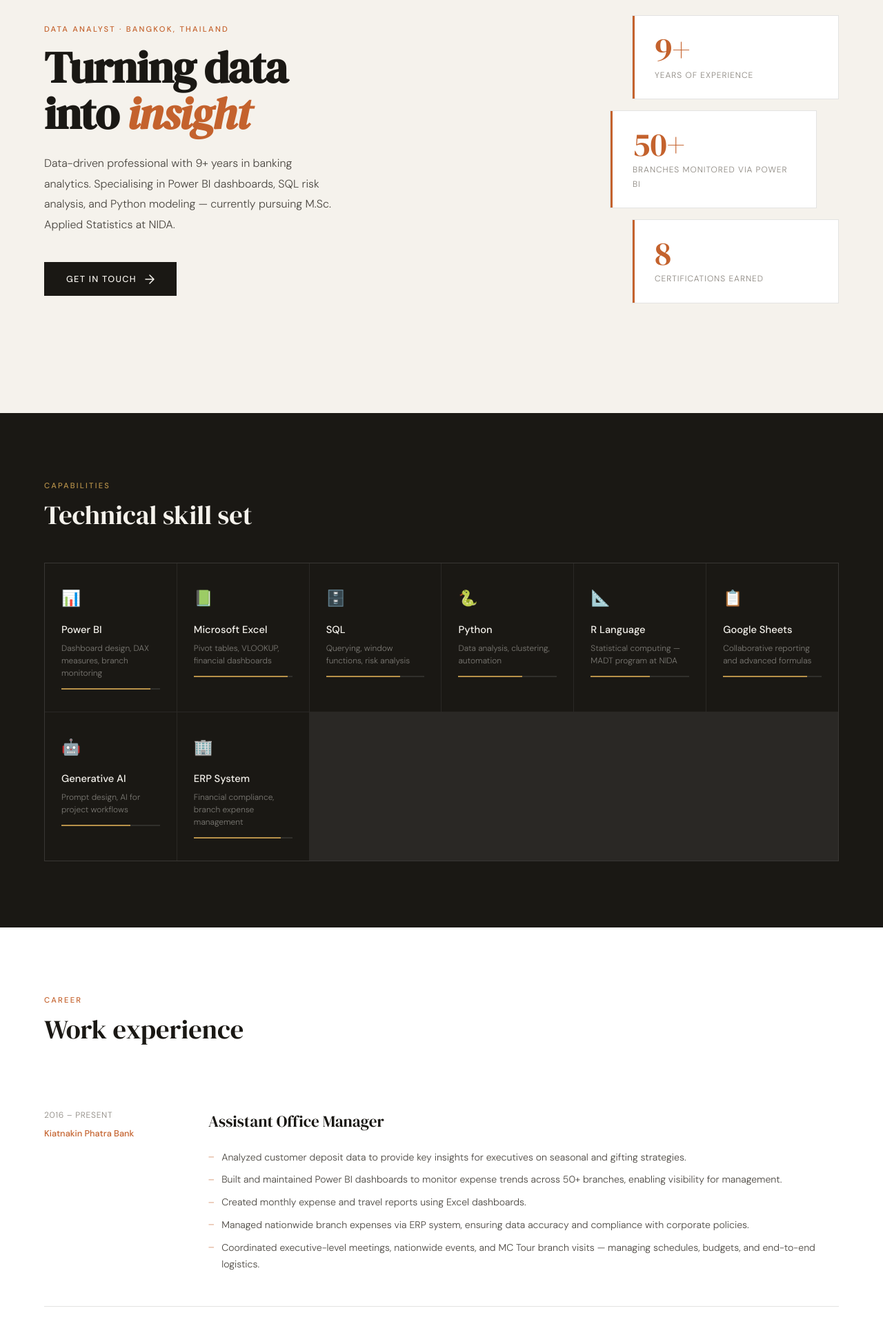
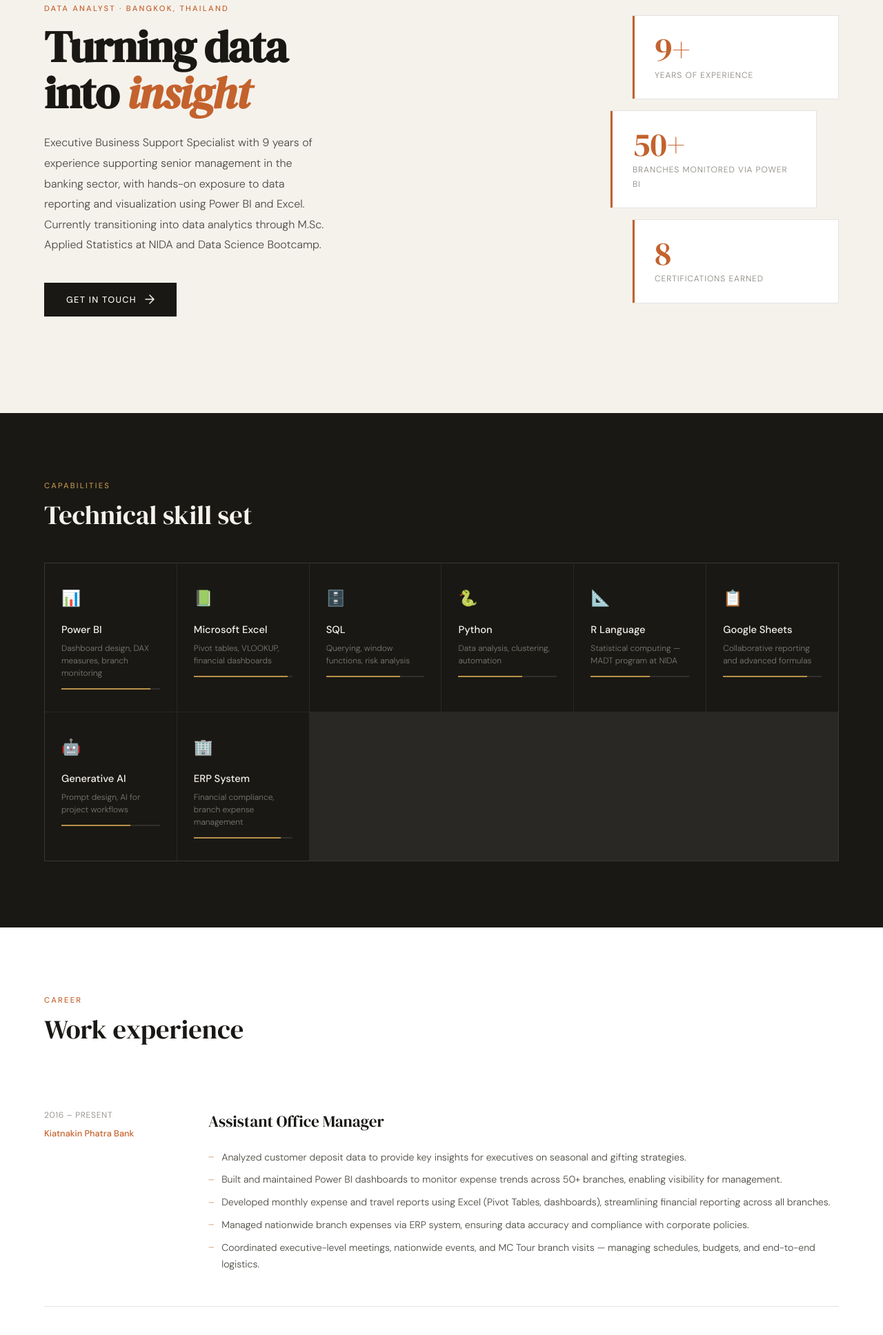
Before and after one commit to Fahjnp/portfolio, a plain HTML site: page index.html in a window 1280 px wide. Shown: the part 201-2137 px from the top of the page at 69% size. Drawn offline with Linux system fonts and the light colour scheme.

Commit message:
index.html

```diff
--- a/index.html
+++ b/index.html
@@ -120,7 +120,7 @@ footer{padding:2rem 4rem;border-top:.5px solid var(--line);display:flex;justify-
   <div class="hero-text">
     <div class="section-label">Data Analyst · Bangkok, Thailand</div>
     <h1>Turning data<br>into <em>insight</em></h1>
-    <p class="hero-sub">Data-driven professional with 9+ years in banking analytics. Specialising in Power BI dashboards, SQL risk analysis, and Python modeling — currently pursuing M.Sc. Applied Statistics at NIDA.</p>
+    <p class="hero-sub">Executive Business Support Specialist with 9 years of experience supporting senior management in the banking sector, with hands-on exposure to data reporting and visualization using Power BI and Excel. Currently transitioning into data analytics through M.Sc. Applied Statistics at NIDA and Data Science Bootcamp.</p>
     <a href="#contact" class="hero-cta">
       Get in touch
       <svg width="14" height="14" viewBox="0 0 14 14" fill="none"><path d="M1 7h12M7 1l6 6-6 6" stroke="currentColor" stroke-width="1.5" stroke-linecap="round" stroke-linejoin="round"/></svg>
@@ -158,7 +158,7 @@ footer{padding:2rem 4rem;border-top:.5px solid var(--line);display:flex;justify-
       <ul class="exp-bullets">
         <li>Analyzed customer deposit data to provide key insights for executives on seasonal and gifting strategies.</li>
         <li>Built and maintained Power BI dashboards to monitor expense trends across 50+ branches, enabling visibility for management.</li>
-        <li>Created monthly expense and travel reports using Excel dashboards.</li>
+        <li>Developed monthly expense and travel reports using Excel (Pivot Tables, dashboards), streamlining financial reporting across all branches.</li>
         <li>Managed nationwide branch expenses via ERP system, ensuring data accuracy and compliance with corporate policies.</li>
         <li>Coordinated executive-level meetings, nationwide events, and MC Tour branch visits — managing schedules, budgets, and end-to-end logistics.</li>
       </ul>
```
